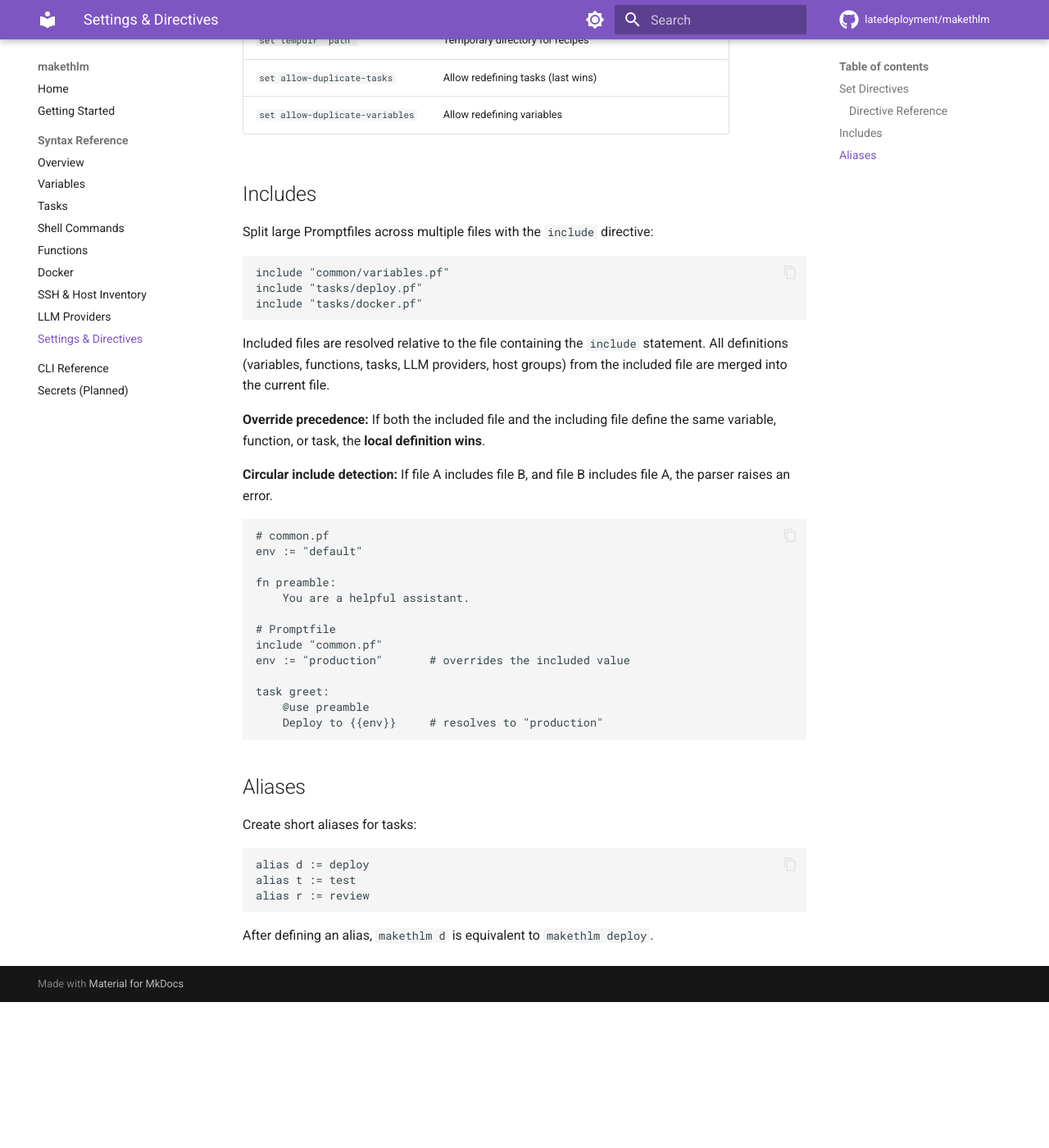
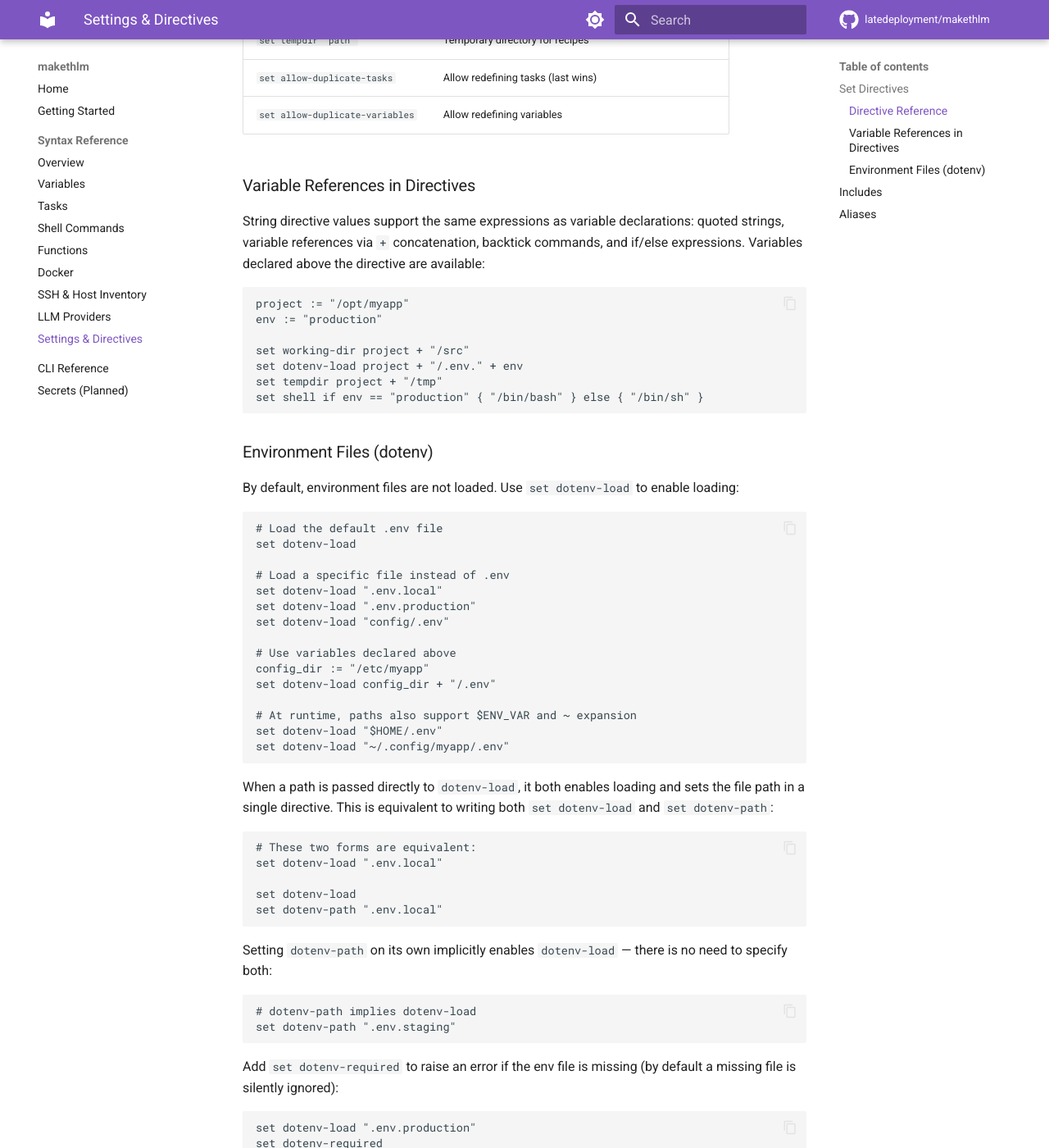
Before and after one commit to latedeployment/makethlm, an MkDocs documentation site: the page built from docs/settings.md, in a window 1280 px wide and 1400 px high, scrolled down 921 px. Shown: the whole window at 82% size. Built offline with MkDocs 1.6.1 and Material for MkDocs 9.7.7, drawn with Linux system fonts in a browser that asks for light colours; comment, search, counter and statistics services are not loaded; before the commit the page ends 2143 px from its top, so only the background shows below that.

Commit message:
Support dotenv-load with configurable env path

````diff
--- a/docs/settings.md
+++ b/docs/settings.md
@@ -28,6 +28,66 @@ set working-dir "/home/deploy/app"
 | `set tempdir "path"` | Temporary directory for recipes |
 | `set allow-duplicate-tasks` | Allow redefining tasks (last wins) |
 | `set allow-duplicate-variables` | Allow redefining variables |
+
+### Variable References in Directives
+
+String directive values support the same expressions as variable declarations: quoted strings, variable references via `+` concatenation, backtick commands, and if/else expressions. Variables declared above the directive are available:
+
+```
+project := "/opt/myapp"
+env := "production"
+
+set working-dir project + "/src"
+set dotenv-load project + "/.env." + env
+set tempdir project + "/tmp"
+set shell if env == "production" { "/bin/bash" } else { "/bin/sh" }
+```
+
+### Environment Files (dotenv)
+
+By default, environment files are not loaded. Use `set dotenv-load` to enable loading:
+
+```
+# Load the default .env file
+set dotenv-load
+
+# Load a specific file instead of .env
+set dotenv-load ".env.local"
+set dotenv-load ".env.production"
+set dotenv-load "config/.env"
+
+# Use variables declared above
+config_dir := "/etc/myapp"
+set dotenv-load config_dir + "/.env"
+
+# At runtime, paths also support $ENV_VAR and ~ expansion
+set dotenv-load "$HOME/.env"
+set dotenv-load "~/.config/myapp/.env"
+```
+
+When a path is passed directly to `dotenv-load`, it both enables loading and sets the file path in a single directive. This is equivalent to writing both `set dotenv-load` and `set dotenv-path`:
+
+```
+# These two forms are equivalent:
+set dotenv-load ".env.local"
+
+set dotenv-load
+set dotenv-path ".env.local"
+```
+
+Setting `dotenv-path` on its own implicitly enables `dotenv-load` — there is no need to specify both:
+
+```
+# dotenv-path implies dotenv-load
+set dotenv-path ".env.staging"
+```
+
+Add `set dotenv-required` to raise an error if the env file is missing (by default a missing file is silently ignored):
+
+```
+set dotenv-load ".env.production"
+set dotenv-required
+```
 
 ## Includes
 
````
Also changed, not shown: README.md (+16 -3 lines), docs/syntax.md (+2 -0 lines), 4 other files.
